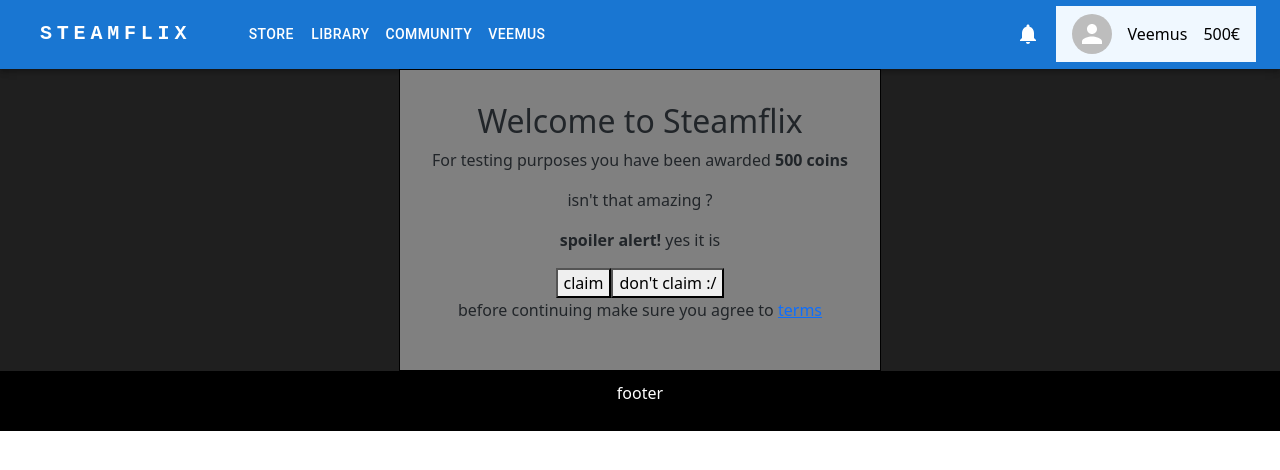
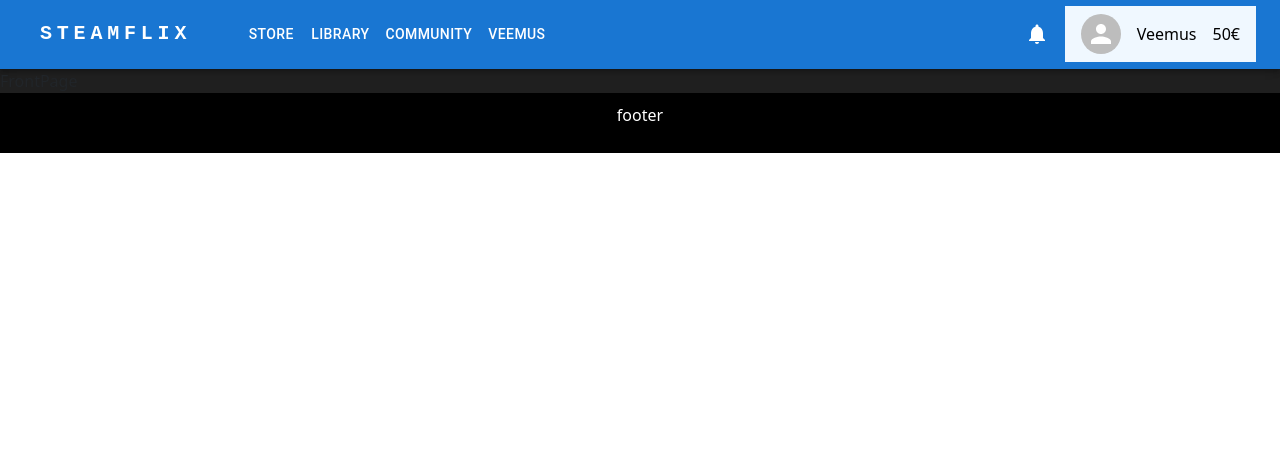
Before and after one commit to Sukramm/steamflix, a React (Vite) app in the folder steamflix/: page / in a window 1280 px wide. Shown: the top 470 px of the page. Built offline with nearby package versions, Linux system fonts and the light colour scheme.

Commit message:
added missing pages

```diff
--- a/steamflix/src/App.tsx
+++ b/steamflix/src/App.tsx
@@ -5,9 +5,12 @@ import Welcome from "./components/Welcome";
 import { BrowserRouter as Router, Route, Routes } from "react-router-dom";
 import Navbar from "./components/Navbar";
 import Footer from "./components/Footer";
-/* import FrontPage from "./pages/FrontPage";
- */ import Terms from "./components/Terms";
+import FrontPage from "./pages/FrontPage";
+import Terms from "./components/Terms";
 import Library from "./pages/Library";
+import UserProfile from "./pages/UserProfile";
+import Community from "./pages/Community";
+import Store from "./pages/Store";
 
 function App() {
   return (
@@ -15,8 +18,12 @@ function App() {
       <Router>
         <Navbar />
         <Routes>
-          <Route path="/" element={<Welcome />} />
+          <Route path="/welcome" element={<Welcome />} />
+          <Route path="/" element={<FrontPage />} />
           <Route path="/library" element={<Library />} />
+          <Route path="/user" element={<UserProfile />} />
+          <Route path="/community" element={<Community />} />
+          <Route path="/store" element={<Store />} />
           <Route path="/terms" element={<Terms />} />
           {/*               <Route path="/edit/:id" element={<Edit />} />
            */}
--- a/steamflix/src/components/Navbar.tsx
+++ b/steamflix/src/components/Navbar.tsx
@@ -13,7 +13,7 @@ import NotificationsIcon from "@mui/icons-material/Notifications";
 import "../styles/Navbar.scss";
 import { Link } from "react-router-dom";
 
-const user = { username: "Veemus", profilePic: "", money: 500 };
+const user = { username: "Veemus", profilePic: "", money: 50 };
 const pages = [
   {
     //STORE
@@ -38,7 +38,7 @@ const pages = [
   {
     //COMMUNITY
     pagename: "Community",
-    pagelink: "",
+    pagelink: "/community",
     subpages: [
       { pagename: "Home", pagelink: "" },
       { pagename: "Announcments", pagelink: "" },
@@ -49,7 +49,7 @@ const pages = [
   {
     //USER
     pagename: user.username,
-    pagelink: "",
+    pagelink: `/user/${user.username}`,
     subpages: [
       { pagename: "Account", pagelink: "" },
       { pagename: "Library", pagelink: "" },
--- /dev/null
+++ b/steamflix/src/pages/Community.tsx
@@ -0,0 +1,7 @@
+import React from "react";
+
+function Community() {
+  return <div>Community</div>;
+}
+
+export default Community;
--- /dev/null
+++ b/steamflix/src/pages/Store.tsx
@@ -0,0 +1,7 @@
+import React from "react";
+
+function Store() {
+  return <div>Store</div>;
+}
+
+export default Store;
--- /dev/null
+++ b/steamflix/src/pages/UserProfile.tsx
@@ -0,0 +1,7 @@
+import React from "react";
+
+function UserProfile() {
+  return <div>UserProfile</div>;
+}
+
+export default UserProfile;
```
